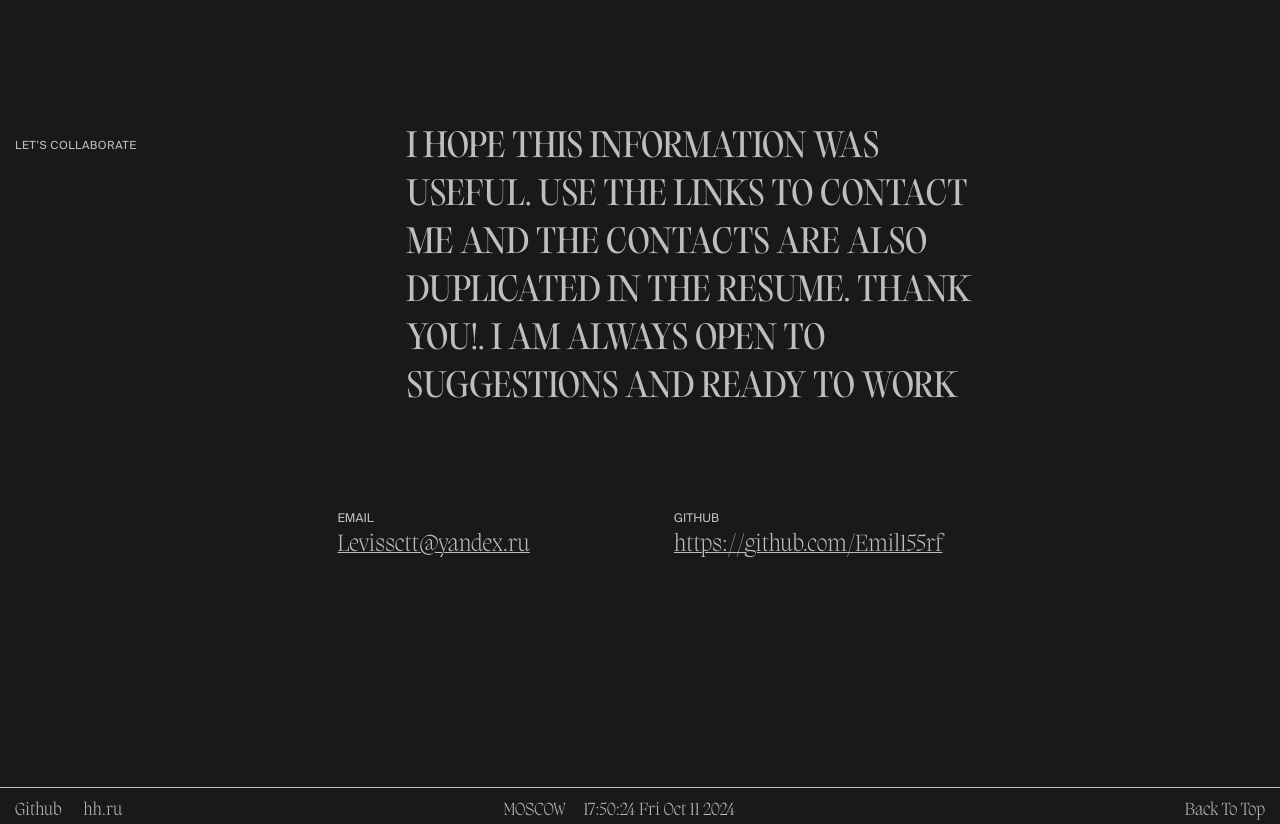
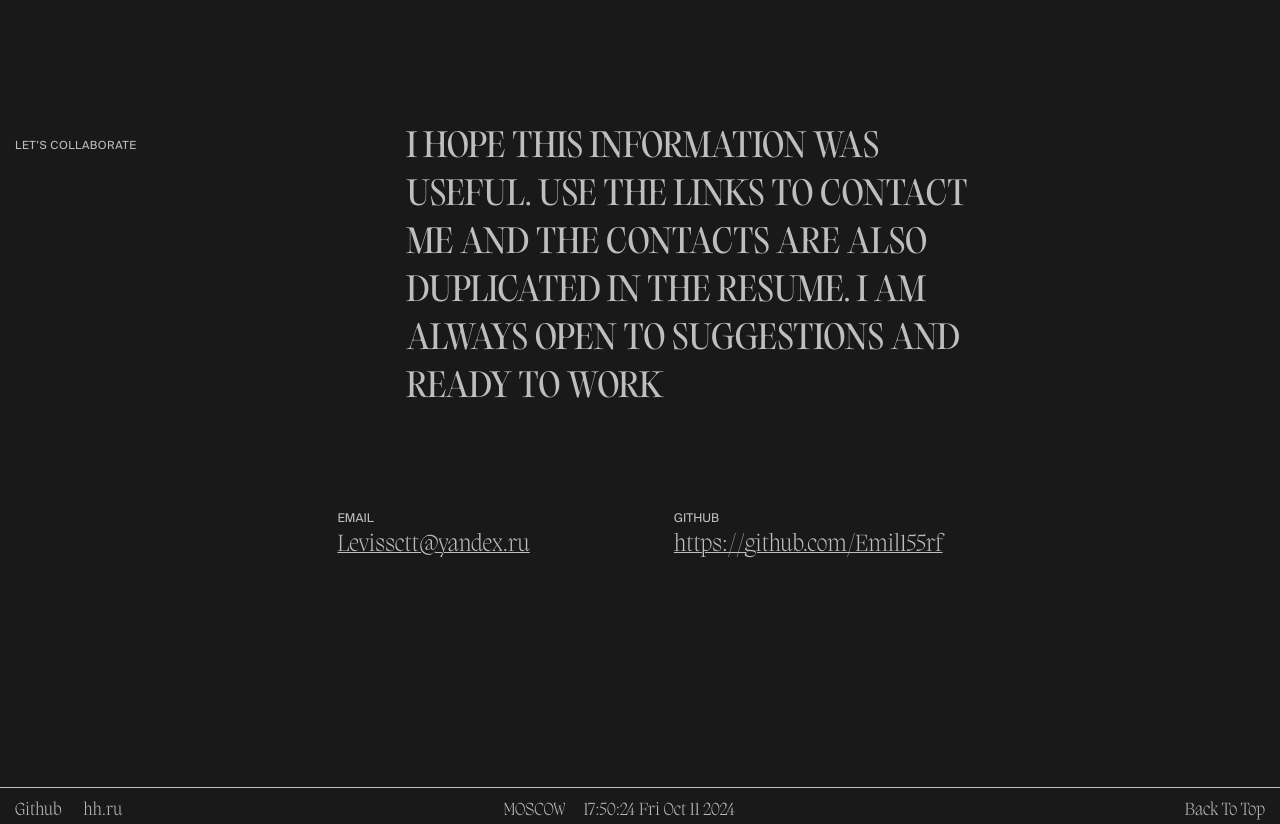
Before and after one commit to Emil155rf/Portfolio, a plain HTML site: page index.html in a window 1280 px wide. Shown: the part 3720-4544 px from the top of the page. Drawn offline with nearby package versions, Linux system fonts and the light colour scheme; some packages are replaced by stand-ins of ours; a script that the page names is missing.

Commit message:
Update index.html

```diff
--- a/index.html
+++ b/index.html
@@ -188,7 +188,7 @@
                 </div>
                 <div class="collab-subtitle">
                     <p class="subtitle-collab">I hope this information was useful. Use the links to contact me and the
-                        contacts are also duplicated in the resume. thank you!. I am always open to suggestions and
+                        contacts are also duplicated in the resume. I am always open to suggestions and
                         ready to work</p>
                 </div>
             </div>
```
